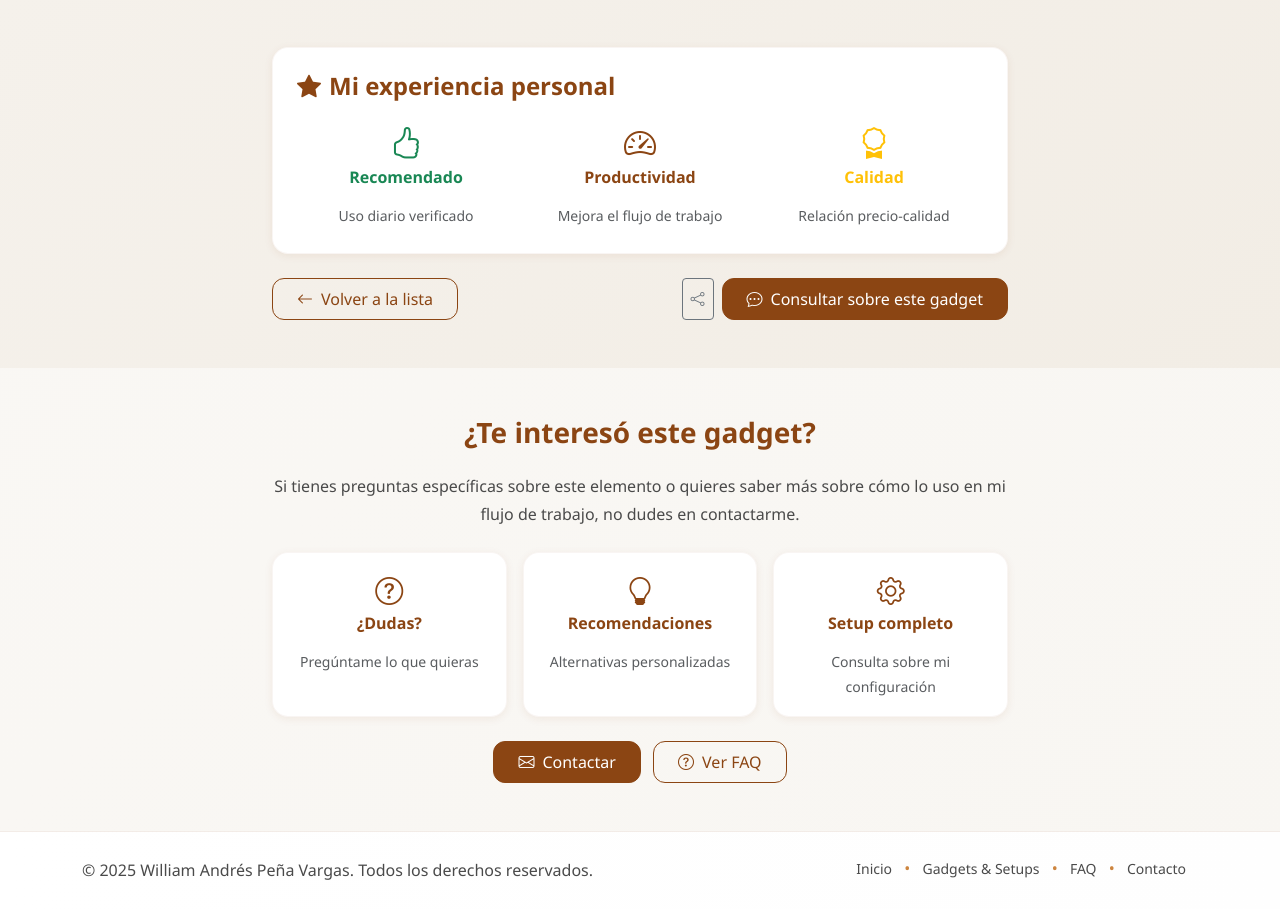
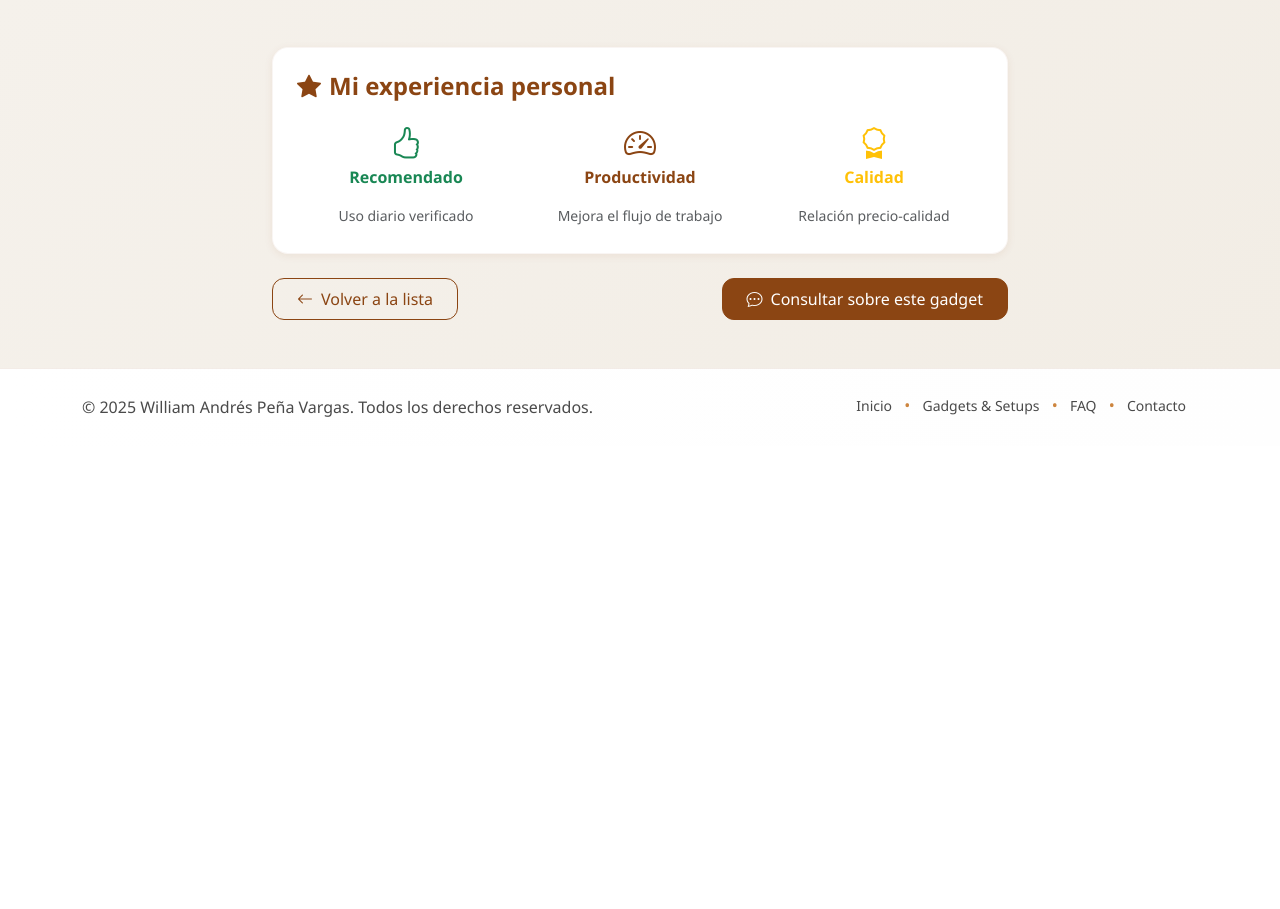
Before and after one commit to ZyFalo/Mi-Portafolio-Prod, a Django app: page /open/hub-usbc/ in a window 1280 px wide. Shown: the part 555-1464 px from the top of the page. After the commit the page ends 972 px from the top, so only its background shows below. Run offline with Django 5.2, Linux system fonts and the light colour scheme; data comes from the database, SQL or seed files in the repository.

Commit message:
Eliminar botón de compartir y sección de sugerencias en la plantilla de detalle; agregar información adicional sobre calidad, productividad y uso personal en la plantilla de lista.

```diff
--- a/templates/openapp/open_detail.html
+++ b/templates/openapp/open_detail.html
@@ -126,13 +126,6 @@
                     </a>
 
                     <div class="d-flex gap-2">
-                        <button
-                            class="btn btn-outline-secondary btn-sm"
-                            onclick="shareItem()"
-                            title="Compartir este elemento"
-                        >
-                            <i class="bi bi-share"></i>
-                        </button>
                         <a
                             href="/contactame/"
                             class="btn btn-primary"
@@ -141,51 +134,6 @@
                             <i class="bi bi-chat-dots me-2"></i>Consultar sobre este gadget
                         </a>
                     </div>
-                </div>
-            </div>
-        </div>
-    </div>
-</section>
-
-<!-- Elementos relacionados o sugerencias -->
-<section class="py-5">
-    <div class="container">
-        <div class="row justify-content-center">
-            <div class="col-lg-8 text-center">
-                <h3 class="text-primary mb-4">¿Te interesó este gadget?</h3>
-                <p class="text-main mb-4">Si tienes preguntas específicas sobre este elemento o quieres saber más sobre cómo lo uso en mi flujo de trabajo, no dudes en contactarme.</p>
-
-                <div class="row g-3">
-                    <div class="col-md-4">
-                        <div class="card-custom p-3 h-100">
-                            <i class="bi bi-question-circle text-primary fs-3 mb-2"></i>
-                            <h6 class="text-primary fw-bold">¿Dudas?</h6>
-                            <small class="text-muted">Pregúntame lo que quieras</small>
-                        </div>
-                    </div>
-                    <div class="col-md-4">
-                        <div class="card-custom p-3 h-100">
-                            <i class="bi bi-lightbulb text-primary fs-3 mb-2"></i>
-                            <h6 class="text-primary fw-bold">Recomendaciones</h6>
-                            <small class="text-muted">Alternativas personalizadas</small>
-                        </div>
-                    </div>
-                    <div class="col-md-4">
-                        <div class="card-custom p-3 h-100">
-                            <i class="bi bi-gear text-primary fs-3 mb-2"></i>
-                            <h6 class="text-primary fw-bold">Setup completo</h6>
-                            <small class="text-muted">Consulta sobre mi configuración</small>
-                        </div>
-                    </div>
-                </div>
-
-                <div class="mt-4">
-                    <a href="/contactame/" class="btn btn-primary me-2">
-                        <i class="bi bi-envelope me-2"></i>Contactar
-                    </a>
-                    <a href="/fyq/" class="btn btn-outline-primary">
-                        <i class="bi bi-question-circle me-2"></i>Ver FAQ
-                    </a>
                 </div>
             </div>
         </div>
@@ -205,34 +153,6 @@
             page_location: window.location.href,
             timestamp: new Date().toISOString()
         });
-    }
-
-    // Función para compartir
-    function shareItem() {
-        const title = document.querySelector('h1').textContent;
-        const url = window.location.href;
-
-        if (navigator.share) {
-            navigator.share({
-                title: title,
-                text: 'Echa un vistazo a este gadget: ' + title,
-                url: url
-            }).then(() => {
-                // Tracking de compartir
-                window.dataLayer = window.dataLayer || [];
-                window.dataLayer.push({
-                    event: 'gadget_share',
-                    gadget_title: title,
-                    share_method: 'native',
-                    timestamp: new Date().toISOString()
-                });
-            }).catch(err => {
-                console.log('Error sharing:', err);
-                fallbackShare();
-            });
-        } else {
-            fallbackShare();
-        }
     }
 
     // Compartir fallback (copiar al clipboard)
```
Also changed, not shown: templates/openapp/open_list.html (+25 -25 lines).
